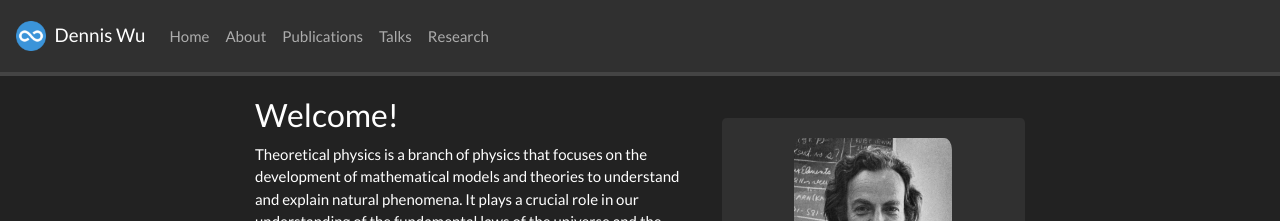
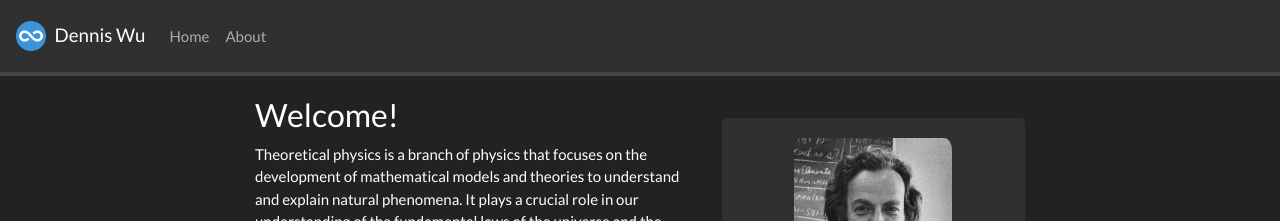
Before and after one commit to Hibb-bb/Hibb-bb.github.io, a Jekyll site: the page built from _pages/home.md, in a window 1280 px wide. Shown: the top 221 px of the page. Built offline with Jekyll 4.4.1, drawn with Linux system fonts in a browser that asks for light colours; nearby versions of some CDN libraries; a style sheet for code colours, icons or effects is not loaded; part of the change alters nothing that is shown.

Commit message:
Update _config.yml

```diff
--- a/_config.yml
+++ b/_config.yml
@@ -27,9 +27,9 @@ contact: >
 # Pages shown in navbar
 nav_pages:
   - name: about
-  - name: publications
-  - name: talks
-  - name: research
+  # - name: publications
+  # - name: talks
+  # - name: research
 
 include:
   - .htaccess
```
